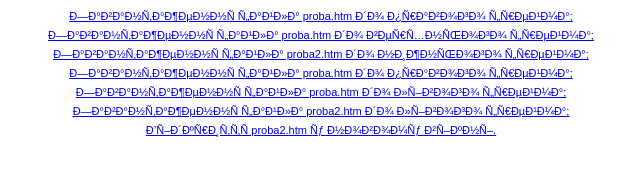
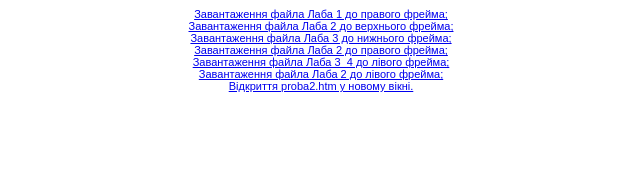
Before and after one commit to plvcebo/plvcebo.github.io, a plain HTML site: page 11.html in a window 1280 px wide. Shown: the whole page, without its empty margins (319-959 px from the left). Drawn offline with Linux system fonts and the light colour scheme.

Commit message:
Update 11.html

```diff
--- a/11.html
+++ b/11.html
@@ -1,20 +1,20 @@
 <head>
       <title>МЕНЮ проба</title>
 <meta http-equin="refresh" content="60">
-        <meta  charset=utf-8">
+<meta http-equiv="Content-Type" content="text/html; charset=utf-8">
 </head>
 
 
 <body><div style="text-align:center;font-size:11px;font-family:arial;background-white:black;color:black">
-	<a href="proba2.htm" target="fr3"> Завантаження файла proba.htm до правого фрейма;</a><br>
+	<a href="1_1.html" target="fr3"> Завантаження файла Лаба 1 до правого фрейма;</a><br>
 
-	<a href="proba.htm" target="fr2">Завантаження файла proba.htm до верхнього фрейма;</a><br>
-	<a href="proba.htm" target="fr4">Завантаження файла proba2.htm до нижнього фрейма;<br>
-	</a><a href="1.html" target="fr3"> Завантаження файла proba.htm до правого фрейма;<br>
-	</a><a href="proba.htm" target="menu"> Завантаження файла proba.htm до лівого фрейма;</a><br>
-	<a href="proba2.htm" target="menu">Завантаження файла proba2.htm до лівого фрейма;<br>
+	<a href="html2.html" target="fr2">Завантаження файла Лаба 2 до верхнього фрейма;</a><br>
+	<a href="table4.html" target="fr4">Завантаження файла Лаба 3 до нижнього фрейма;<br>
+	</a><a href="html2.html" target="fr3"> Завантаження файла Лаба 2 до правого фрейма;<br>
+	</a><a href="table5.html" target="menu"> Завантаження файла Лаба 3_4 до лівого фрейма;</a><br>
+	<a href="html2.html" target="menu">Завантаження файла Лаба 2 до лівого фрейма;<br>
 
-	</a><a href="proba2.htm" target="_blank">Відкриття proba2.htm у новому вікні.<br>
+	</a><a href="p.html" target="_blank">Відкриття proba2.htm у новому вікні.<br>
 
 
 <div class="cumf_bt_form_wrapper" style="display:none">
@@ -40,7 +40,7 @@ _input-md" required="1">
                 <span class="cumf_bt_help-block">please enter your email</span>
             </div>
         </div>
-
+        <!-- Textarea -->
         <div class="cumf_bt_form-group">
             <label class="col-md-4 cumf_bt_control-label" for="cumf_bt_message">your message</label>
             <div class="col-md-4">
```
